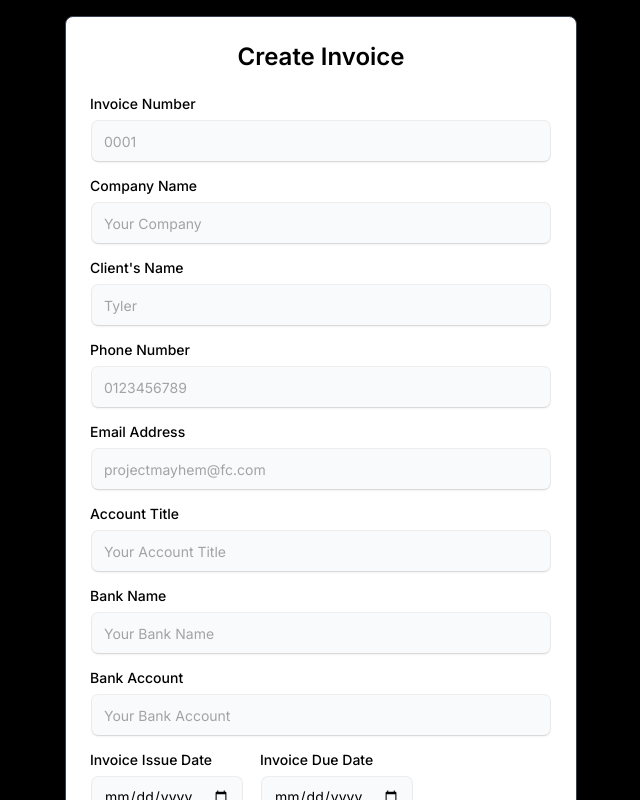
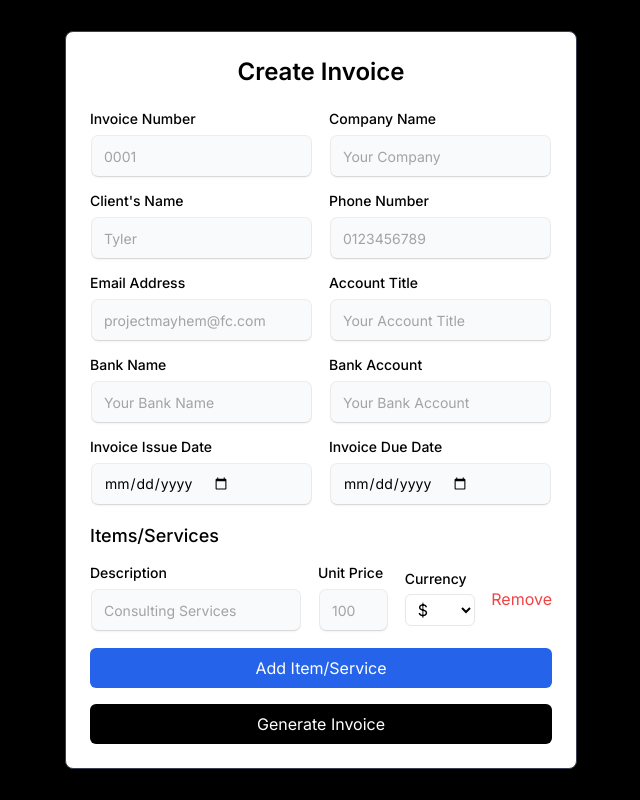
Before and after one commit to Rabeet8/Invoice-Generator, a Next.js app: page /create-invoice in a window 1280 px wide. Shown: the top 800 px of the page, without its empty margins (319-959 px from the left). Built offline with nearby package versions, Linux system fonts and the light colour scheme.

Commit message:
change the field alignment and add currency symbols dynamically

```diff
--- a/src/app/components/CreateInvoice.tsx
+++ b/src/app/components/CreateInvoice.tsx
@@ -8,24 +8,24 @@
 import { GeneratePdf } from "./GeneratePdf";
 
 export function CreateInvoice() {
-  const [items, setItems] = useState([{ description: "", unitPrice: "" }]);
+  const [items, setItems] = useState([{ description: "", unitPrice: "",currency: ""  }]);
   const [successMessage, setSuccessMessage] = useState("");
 
   interface Item {
     description: string;
     unitPrice: string;
+    currency: string;
   }
 
-  const handleItemChange = (index: number, e: React.ChangeEvent<HTMLInputElement>) => {
+  const handleItemChange = (index: number, e: React.ChangeEvent<HTMLInputElement | HTMLSelectElement>) => {
     const newItems = [...items];
     newItems[index][e.target.name as keyof Item] = e.target.value;
     setItems(newItems);
 };
 
 
-
   const addItem = () => {
-    setItems([...items, { description: "", unitPrice: "" }]);
+    setItems([...items, { description: "", unitPrice: "",currency: ""  }]);
   };
 
   const removeItem = (index: number) => {
@@ -70,6 +70,7 @@
         <h2 className="text-2xl text-black font-semibold text-center">Create Invoice</h2>
 
         <div className="space-y-4">
+        <div className="flex space-x-4">
           <LabelInputContainer>
             <Label htmlFor="invoice">Invoice Number</Label>
             <Input id="invoice" name="invoice" placeholder="0001" type="text" />
@@ -78,6 +79,8 @@
             <Label htmlFor="companyName">Company Name</Label>
             <Input id="companyName" name="companyName" placeholder="Your Company" type="text" />
           </LabelInputContainer>
+          </div>
+          <div className="flex space-x-4">
           <LabelInputContainer>
             <Label htmlFor="firstname">Client's Name</Label>
             <Input id="firstname" name="firstname" placeholder="Tyler" type="text" />
@@ -86,6 +89,8 @@
             <Label htmlFor="number"> Phone Number</Label>
             <Input id="number" name="number" placeholder="0123456789" type="tel" />
           </LabelInputContainer>
+          </div>
+          <div className="flex space-x-4">
           <LabelInputContainer>
             <Label htmlFor="email">Email Address</Label>
             <Input id="email" name="email" placeholder="projectmayhem@fc.com" type="email" />
@@ -94,6 +99,8 @@
             <Label htmlFor="accountTitle">Account Title</Label>
             <Input id="accountTitle" name="accountTitle" placeholder="Your Account Title" type="text" />
           </LabelInputContainer>
+          </div>
+          <div className="flex space-x-4">
           <LabelInputContainer>
             <Label htmlFor="bankName">Bank Name</Label>
             <Input id="bankName" name="bankName" placeholder="Your Bank Name" type="text" />
@@ -102,12 +109,13 @@
             <Label htmlFor="bankAccount">Bank Account</Label>
             <Input id="bankAccount" name="bankAccount" placeholder="Your Bank Account" type="text" />
           </LabelInputContainer>
+          </div>
             <div className="flex space-x-4">
-            <LabelInputContainer>
+            <LabelInputContainer className="flex-1">
             <Label htmlFor="issuedate">Invoice Issue Date</Label>
               <Input id="issuedate" name="issuedate" type="date" />
               </LabelInputContainer>
-            <LabelInputContainer>
+              <LabelInputContainer className="flex-1">
                 <Label htmlFor="duedate">Invoice Due Date</Label>
                 <Input id="duedate" name="duedate" type="date" />
               </LabelInputContainer>
@@ -117,7 +125,7 @@
 
           {items.map((item, index) => (
           <div key={index} className="flex space-x-4 items-center">
-              <LabelInputContainer className="flex-1">
+            <LabelInputContainer className="flex-[3]">  {/* Increase flex value for description */}
               <Label htmlFor={`itemDescription-${index}`}>Description</Label>
               <Input
                 id={`itemDescription-${index}`}
@@ -128,7 +136,8 @@
                 onChange={(e) => handleItemChange(index, e)}
               />
             </LabelInputContainer>
-              <LabelInputContainer className="flex-1">
+
+            <LabelInputContainer className="flex-[1]">  {/* Decrease flex value for unit price */}
               <Label htmlFor={`unitPrice-${index}`}>Unit Price</Label>
               <Input
                 id={`unitPrice-${index}`}
@@ -139,6 +148,22 @@
                 onChange={(e) => handleItemChange(index, e)}
               />
             </LabelInputContainer>
+
+            <LabelInputContainer className="flex-[1]">  {/* Decrease flex value for currency */}
+              <Label htmlFor={`currency-${index}`}>Currency</Label>
+              <select
+                id={`currency-${index}`}
+                name="currency"
+                value={item.currency}
+                onChange={(e) => handleItemChange(index, e)}
+                className="border rounded-md px-2 py-1 bg-white text-black"
+              >
+                <option value="$">$</option>
+                <option value="£">£</option>
+                <option value="PKR">PKR</option>
+              </select>
+            </LabelInputContainer>
+
             <button
               type="button"
               onClick={() => removeItem(index)}
--- a/src/app/components/GeneratePdf.tsx
+++ b/src/app/components/GeneratePdf.tsx
@@ -1,5 +1,5 @@
-import jsPDF from 'jspdf';
-import 'jspdf-autotable';
+import jsPDF from "jspdf";
+import "jspdf-autotable";
 
 export const GeneratePdf = (data: any) => {
   console.log("Data received in GeneratePdf:", data);
@@ -11,11 +11,11 @@
   doc.text("Invoice", 10, 20);
 
   doc.setFontSize(18);
-  doc.text(data.companyName || "N/A", 190, 20, { align: 'right' });
+  doc.text(data.companyName || "N/A", 190, 20, { align: "right" });
 
   // Add Phone Number
   doc.setFontSize(14);
-  doc.text(`Phone: ${data.clientPhone || "N/A"}`, 190, 30, { align: 'right' });
+  doc.text(`Phone: ${data.clientPhone || "N/A"}`, 190, 30, { align: "right" });
 
   // Draw a line
   doc.setLineWidth(0.5);
@@ -25,8 +25,8 @@
   doc.setFontSize(12);
   doc.text(`Invoice Number: ${data.invoice || "N/A"}`, 10, 50);
   doc.text(`Client Name: ${data.clientName || "N/A"}`, 10, 60);
-  doc.text(`Issue Date: ${data.issueDate || "N/A"}`, 160, 50, { align: 'right' });
-  doc.text(`Due Date: ${data.dueDate || "N/A"}`, 160, 60, { align: 'right' });
+  doc.text(`Issue Date: ${data.issueDate || "N/A"}`, 160, 50, { align: "right" });
+  doc.text(`Due Date: ${data.dueDate || "N/A"}`, 160, 60, { align: "right" });
 
   // Draw another line
   doc.setLineWidth(0.5);
@@ -37,10 +37,13 @@
   const tableRows = data.items.map((item: any, index: number) => [
     (index + 1).toString(),
     item.description || "N/A",
-    `£${item.unitPrice || "0.00"}`,
+    `${item.currency === "£" ? "£" : item.currency}${item.unitPrice || "0.00"}`, // Manually ensure the symbol is correctly inserted
   ]);
 
-  const total = data.items.reduce((sum: number, item: any) => sum + parseFloat(item.unitPrice || "0"), 0);
+  const total = data.items.reduce(
+    (sum: number, item: any) => sum + parseFloat(item.unitPrice || "0"),
+    0
+  );
 
   // Capture additional data before passing to autoTable
   const { accountTitle, bankName, bankAccount } = data;
@@ -49,7 +52,7 @@
     head: [tableColumn],
     body: tableRows,
     startY: 75,
-    theme: 'grid',
+    theme: "grid",
     headStyles: { fillColor: [22, 160, 133] },
     styles: { fontSize: 10 },
     didDrawPage: (data: any) => {
@@ -57,7 +60,7 @@
 
       // Add Total
       doc.setFontSize(12);
-      doc.text(`Total: £${total.toFixed(2)}`, 190, finalY + 10, { align: 'right' });
+      doc.text(`Total: ${total.toFixed(2)}`, 190, finalY + 10, { align: "right" });
 
       // Draw another line
       doc.setLineWidth(0.5);
@@ -67,7 +70,7 @@
       console.log("Bank Info during PDF generation:", {
         accountTitle,
         bankName,
-        bankAccount
+        bankAccount,
       });
 
       doc.setFontSize(12);
```
Lines whose indentation alone changed are shown as unchanged.
